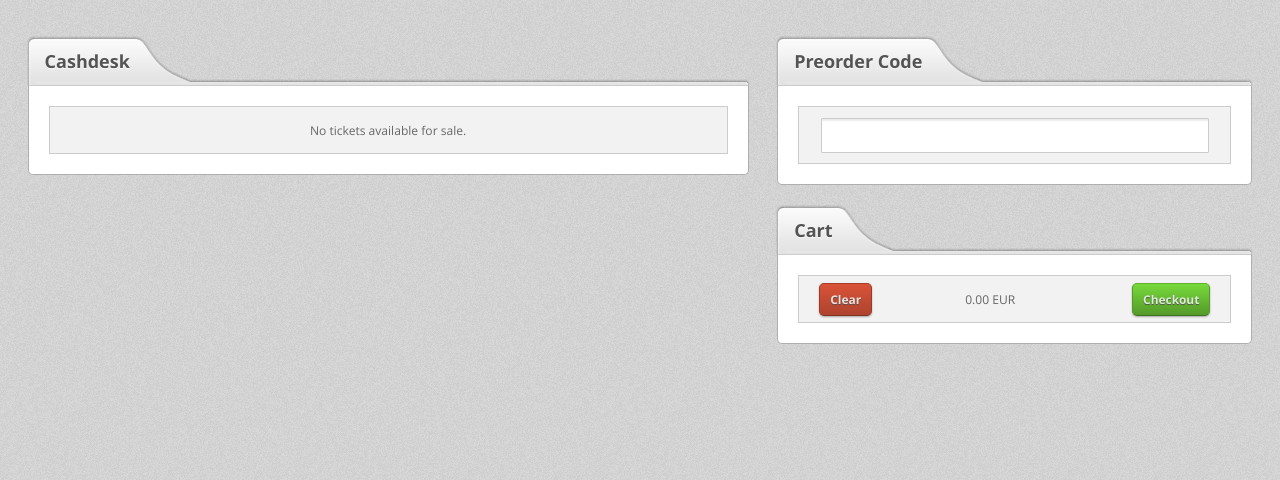
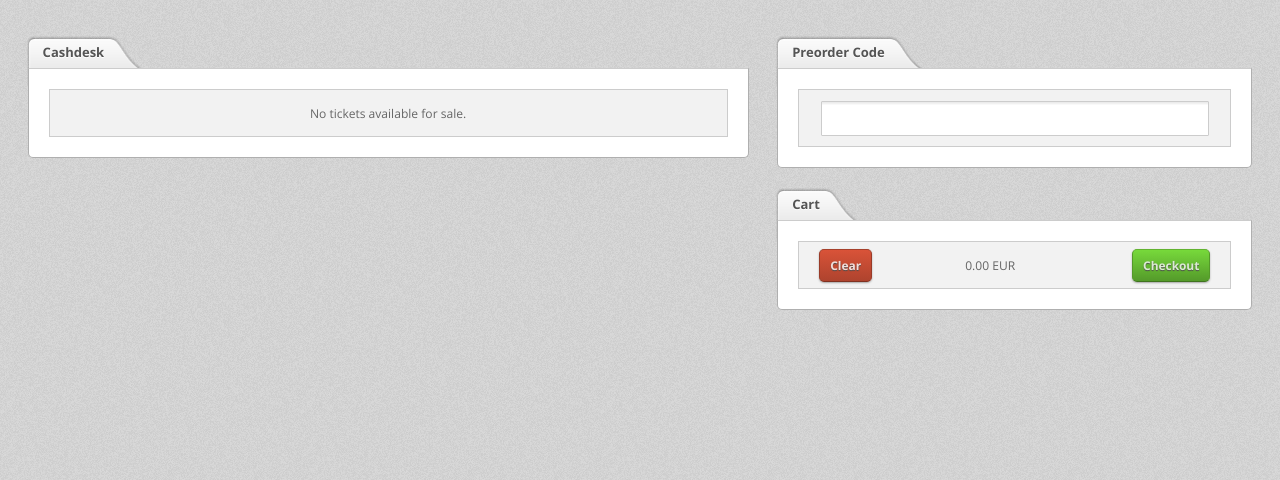
Before and after one commit to Atlantic777/c4sh, a Django app: template c4sh/templates/frontend/dashboard.html in a window 1280 px wide. Shown: the part 44-524 px from the top of the page. Run offline with Django 3.2, Linux system fonts and the light colour scheme; the template is opened without the code that fills it, so the values that code supplies are empty; parts of the project's set-up code (start-up, migrations or seed data) failed here and were passed over.

Commit message:
added custom frontend.css, smaller headers

```diff
--- /dev/null
+++ b/c4sh/backend/static/css/frontend.css
@@ -0,0 +1,7 @@
+.content-box header {
+	height: auto;
+}
+.content-box header h2 {
+	font-size: small;
+	padding: 7px 60px 7px 7px;
+}
--- a/c4sh/templates/base/frontend.html
+++ b/c4sh/templates/base/frontend.html
@@ -9,6 +9,7 @@
 	<link rel="stylesheet" href="{{STATIC_URL}}css/colors.css">
 	<link rel="stylesheet" href="{{STATIC_URL}}css/jquery.muon.css">
 	<link href='{{STATIC_URL}}css/fonts.css' rel='stylesheet' type='text/css'>
+	<link rel="stylesheet" href="{{STATIC_URL}}css/frontend.css">
 	<script src="{{STATIC_URL}}js/libs/modernizr-1.7.min.js"></script>
 	<script src="{{STATIC_URL}}js/libs/jquery-1.5.1.min.js"></script>
 
```
